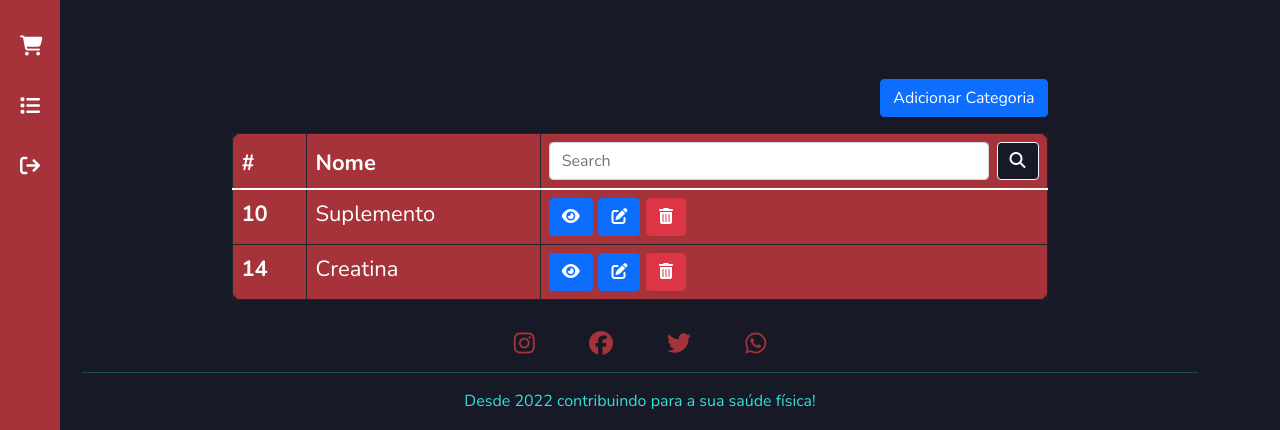
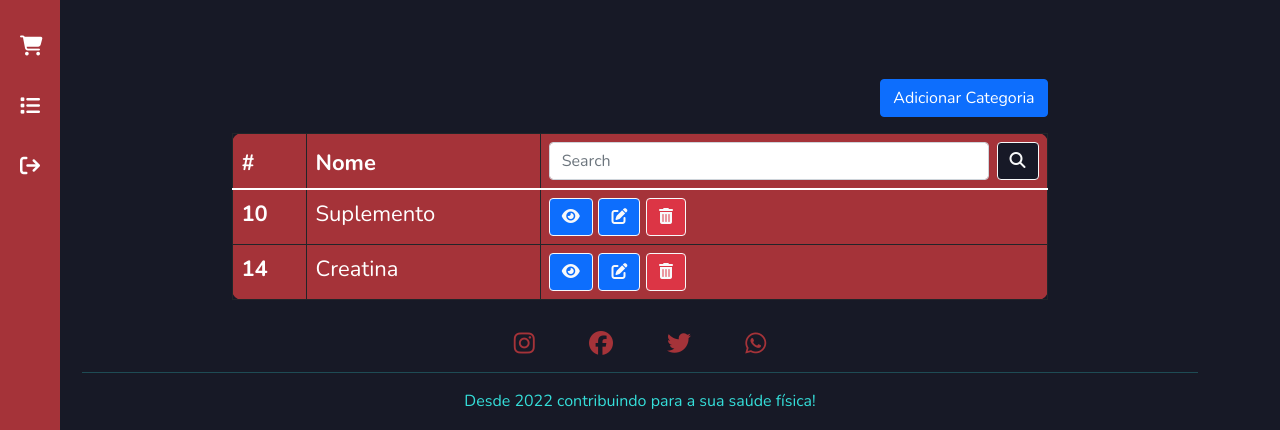
Before and after one commit to razimbrao/Trainee-2022.1, a PHP site: page /admin/categorias in a window 1280 px wide. Shown: the part 361-791 px from the top of the page. Run offline with PHP 8.4, Linux system fonts and the light colour scheme; the visitor is signed in with stand-in values (Sample User, id 1); data comes from the database, SQL or seed files in the repository; some libraries are stand-ins or nearby versions.

Commit message:
Altera cores dos botões

```diff
--- a/monstershop/app/views/admin/categorias.view.php
+++ b/monstershop/app/views/admin/categorias.view.php
@@ -66,17 +66,17 @@
 
                                 <td>
                                     <!-- Botão de vizualização -->
-                                    <button type="button " class="btn btn-primary btn-custom" data-bs-toggle="modal" data-bs-target="#mod-visualizar-<?= $categoria->id ?>">
+                                    <button type="button " class="btn btn-primary btn-custom btn-outline-light" data-bs-toggle="modal" data-bs-target="#mod-visualizar-<?= $categoria->id ?>">
                                         <i class="fa-solid fa-eye"></i>
                                     </button>
 
                                     <!-- Botão de Edição -->
-                                    <button type="button" class="btn btn-primary btn-custom" data-bs-toggle="modal" data-bs-target="#mod-editar-<?= $categoria->id ?>">
+                                    <button type="button" class="btn btn-primary btn-custom btn-outline-light" data-bs-toggle="modal" data-bs-target="#mod-editar-<?= $categoria->id ?>">
                                         <i class="fa-solid fa-pen-to-square"></i>
                                     </button>
 
                                     <!-- Botão de exclusão -->
-                                    <button type="button" class="btn btn-danger btn-custom" data-bs-toggle="modal" data-bs-target="#mod-excluir-<?= $categoria->id ?>">
+                                    <button type="button" class="btn btn-danger btn-custom btn-outline-light" data-bs-toggle="modal" data-bs-target="#mod-excluir-<?= $categoria->id ?>">
                                         <i class="fa-solid fa-trash-can"></i>
                                     </button>
 
--- a/monstershop/app/views/admin/produtos.view.php
+++ b/monstershop/app/views/admin/produtos.view.php
@@ -49,17 +49,17 @@
                                 <!----------------- Botões ------------------>
 
                                 <!-- Botão de vizualização -->
-                                <button type="button" class="btn-custom btn btn-primary" data-bs-toggle="modal" data-bs-target="#mod-visualizar-<?= $produto->id ?>">
+                                <button type="button" class="btn-custom btn btn-primary btn-outline-light" data-bs-toggle="modal" data-bs-target="#mod-visualizar-<?= $produto->id ?>">
                                     <i class="fa-solid fa-eye"></i>
                                 </button>
 
                                 <!-- Botão de Edição -->
-                                <button type="button" class="btn-custom btn btn-primary" data-bs-toggle="modal" data-bs-target="#mod-editar-<?= $produto->id ?>">
+                                <button type="button" class="btn-custom btn btn-primary btn-outline-light" data-bs-toggle="modal" data-bs-target="#mod-editar-<?= $produto->id ?>">
                                     <i class="fa-solid fa-pen-to-square"></i>
                                 </button>
 
                                 <!-- Botão de exclusão -->
-                                <button type="button" class="btn-custom btn btn-danger" data-bs-toggle="modal" data-bs-target="#mod-excluir-<?= $produto->id ?>">
+                                <button type="button" class="btn-custom btn btn-danger btn-outline-light" data-bs-toggle="modal" data-bs-target="#mod-excluir-<?= $produto->id ?>">
                                     <i class="fa-solid fa-trash-can"></i>
                                 </button>
 
--- a/monstershop/app/views/admin/usuarios.view.php
+++ b/monstershop/app/views/admin/usuarios.view.php
@@ -64,17 +64,17 @@
 
                         <td>
                             <!-- Botão de vizualização -->
-                            <button type="button" class="btn-custom btn btn-primary" data-bs-toggle="modal" data-bs-target="#mod-visualizar-<?= $usuario->id ?>">
+                            <button type="button" class="btn-custom btn btn-primary btn-outline-light" data-bs-toggle="modal" data-bs-target="#mod-visualizar-<?= $usuario->id ?>">
                                 <i class="fa-solid fa-eye"></i>
                             </button>
 
                             <!-- Botão de Edição -->
-                            <button type="button" class="btn-custom btn btn-primary" data-bs-toggle="modal" data-bs-target="#mod-editar-<?= $usuario->id ?>">
+                            <button type="button" class="btn-custom btn btn-primary btn-outline-light" data-bs-toggle="modal" data-bs-target="#mod-editar-<?= $usuario->id ?>">
                                 <i class="fa-solid fa-pen-to-square"></i>
                             </button>
 
                             <!-- Botão de exclusão -->
-                            <button type="button" class="btn-custom btn btn-danger" data-bs-toggle="modal" data-bs-target="#mod-excluir-<?= $usuario->id ?>">
+                            <button type="button" class="btn-custom btn btn-danger btn-outline-light" data-bs-toggle="modal" data-bs-target="#mod-excluir-<?= $usuario->id ?>">
                                 <i class="fa-solid fa-trash-can"></i>
                             </button>
 
```
